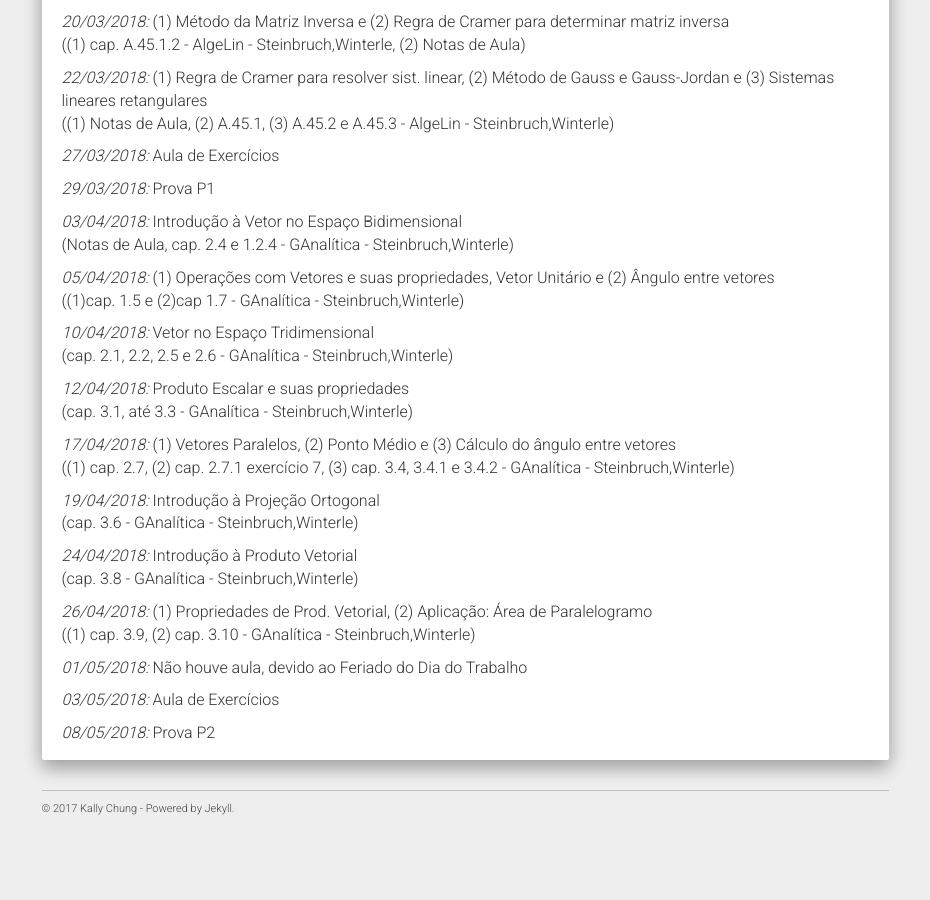
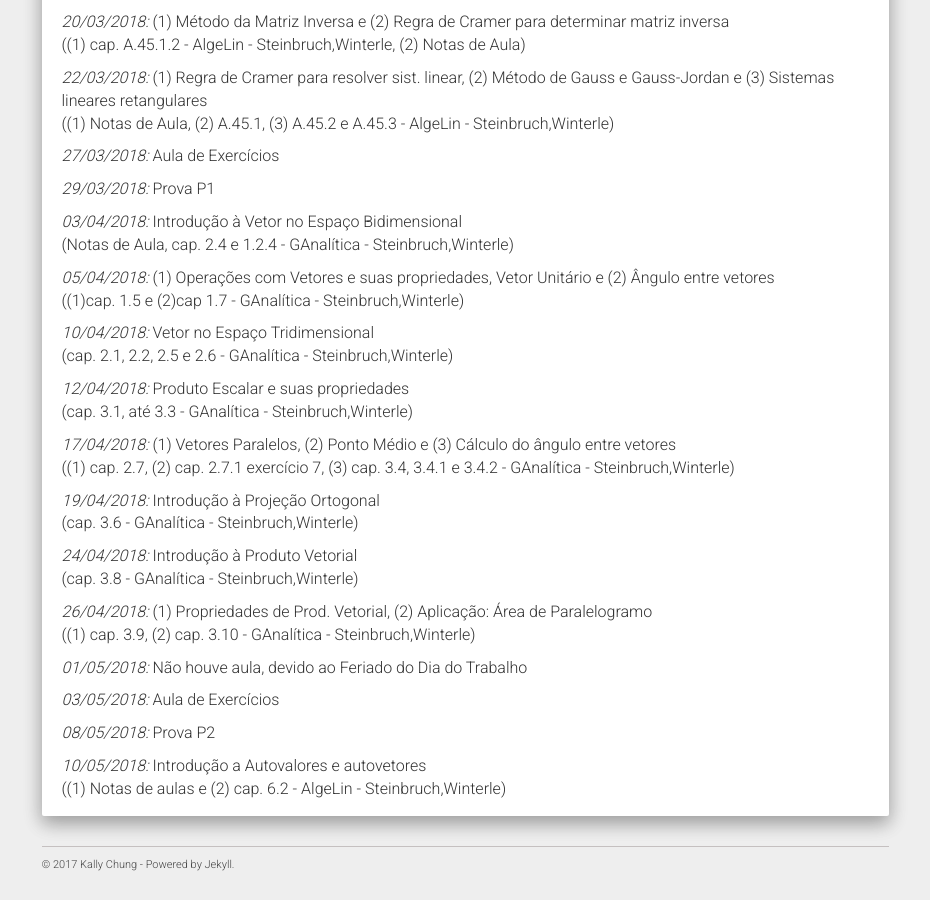
Before and after one commit to chunggnuhc/chunggnuhc.github.io, a Jekyll site: the page built from CM303-GAeAL-1sem2018.md, in a window 1280 px wide and 900 px high, scrolled down 2247 px. Shown: the whole window, without its empty margins (321-1251 px from the left). Built offline with Jekyll 4.4.1, drawn with Linux system fonts in a browser that asks for light colours; nearby versions of some CDN libraries; before the commit the page ends 3091 px from its top, so only the background shows below that.

Commit message:
Update CM303 - cronog

```diff
--- a/CM303-GAeAL-1sem2018.md
+++ b/CM303-GAeAL-1sem2018.md
@@ -133,3 +133,5 @@ permalink: /CM303-GAeAL-1sem2018/
   _03/05/2018:_ Aula de Exercícios
 
   _08/05/2018:_ Prova P2
+
+  _10/05/2018:_ Introdução a Autovalores e autovetores <br/>((1) Notas de aulas e (2) cap. 6.2 - AlgeLin - Steinbruch,Winterle)
```
